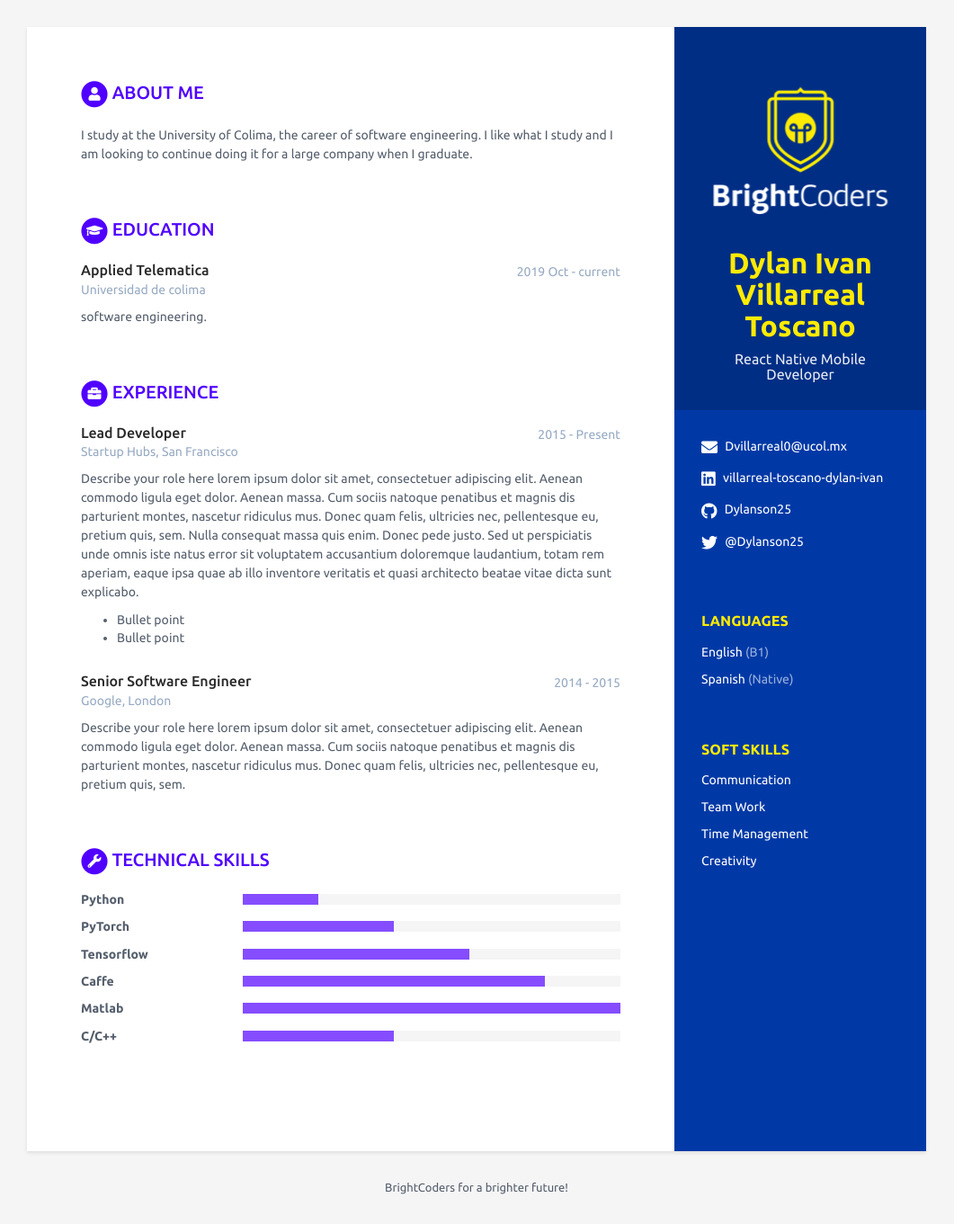
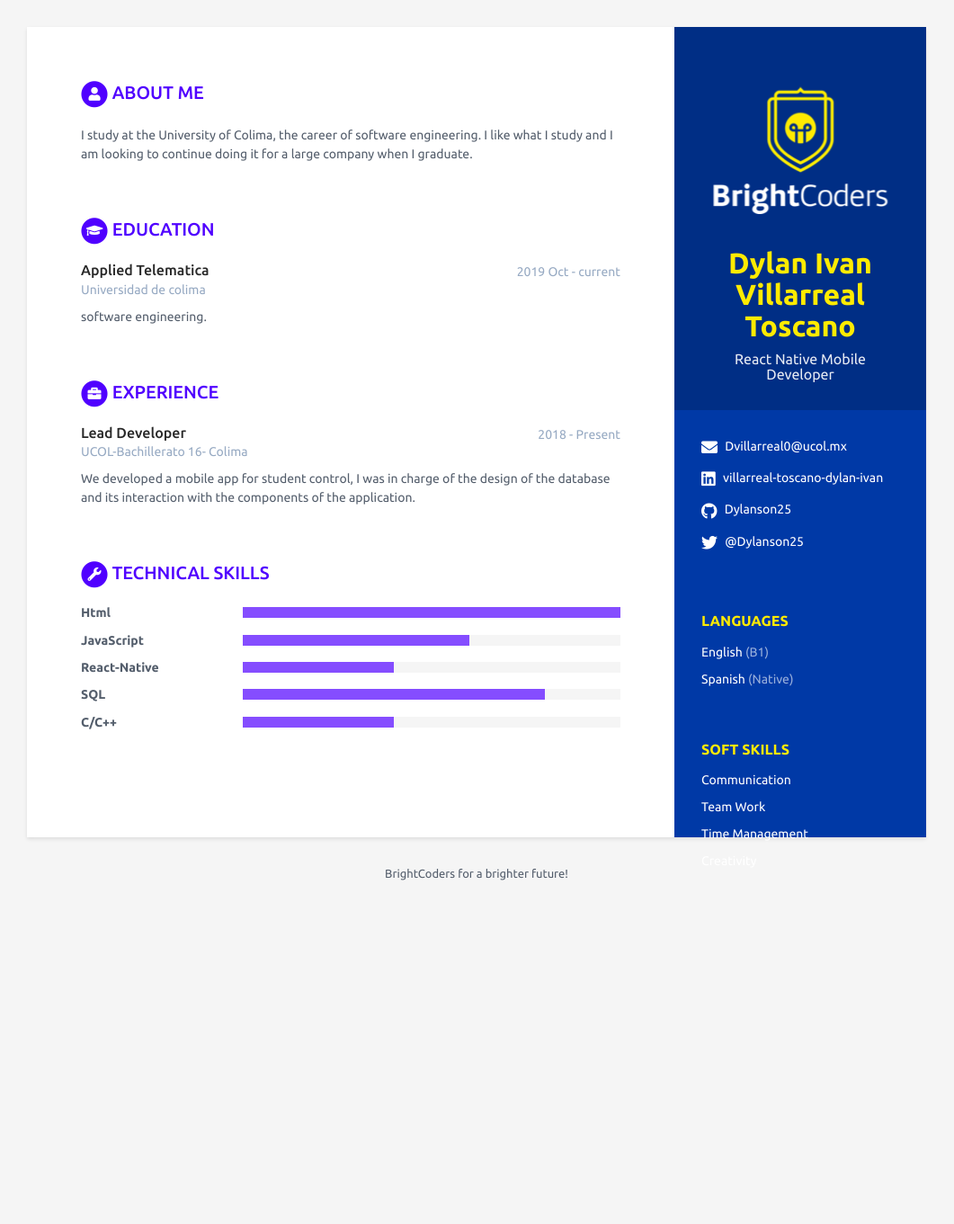
Before and after one commit to BC-MAY-21-RN/scorecard-dylanson25, a Jekyll site: the page built from index.html, in a window 1280 px wide. Shown: the whole page at 90% size, without its empty margins (110-1171 px from the left). Built offline with Jekyll 4.4.1, drawn with Linux system fonts in a browser that asks for light colours; after the commit the page ends 1012 px from its top, so only the background shows below that.

Commit message:
Update data.yml

```diff
--- a/_data/data.yml
+++ b/_data/data.yml
@@ -63,30 +63,12 @@ educationcomplete:
 # Registra aquí tu experiencia. Agrega o elimina según sea necesario
 experiences:
   - role: Lead Developer
-    time: 2015 - Present
-    company: Startup Hubs, San Francisco
+    time: 2018 - Present
+    company: UCOL-Bachillerato 16- Colima
     details: |
-      Describe your role here lorem ipsum dolor sit amet, consectetuer
-      adipiscing elit. Aenean commodo ligula eget dolor. Aenean massa.
-      Cum sociis natoque penatibus et magnis dis parturient montes,
-      nascetur ridiculus mus. Donec quam felis, ultricies nec,
-      pellentesque eu, pretium quis, sem. Nulla consequat massa quis
-      enim. Donec pede justo. Sed ut perspiciatis unde omnis iste natus
-      error sit voluptatem accusantium doloremque laudantium, totam rem
-      aperiam, eaque ipsa quae ab illo inventore veritatis et quasi
-      architecto beatae vitae dicta sunt explicabo.
-        - Bullet point
-        - Bullet point
+      We developed a mobile app for student control, I was in charge of the design of the database and its interaction with the components of the application.
 
-  - role: Senior Software Engineer
-    time: 2014 - 2015
-    company: Google, London
-    details: |
-      Describe your role here lorem ipsum dolor sit amet, consectetuer
-      adipiscing elit. Aenean commodo ligula eget dolor. Aenean massa.
-      Cum sociis natoque penatibus et magnis dis parturient montes,
-      nascetur ridiculus mus. Donec quam felis, ultricies nec,
-      pellentesque eu, pretium quis, sem.
+
 
 # Registra aquí tus habilidades técnicas, para level utiliza:
 # 20% para Novice
@@ -98,20 +80,17 @@ skills:
   title: Technical Skills # NO MODIFICAR
 
   toolset:
-    - name: Python
-      level: 20%
+    - name: Html
+      level: 100%
 
-    - name: PyTorch
+    - name: JavaScript
+      level: 60%
+
+    - name: React-Native
       level: 40%
 
-    - name: Tensorflow
-      level: 60%
-
-    - name: Caffe
+    - name: SQL
       level: 80%
-
-    - name: Matlab
-      level: 100%
 
     - name: C/C++
       level: 40%
```
